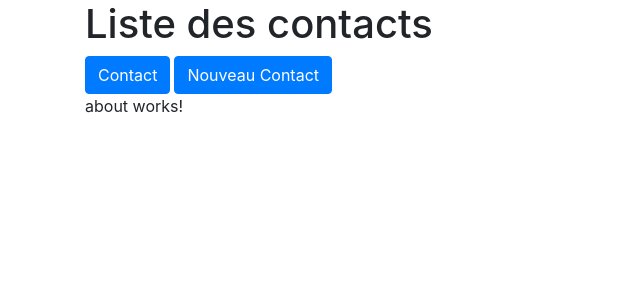
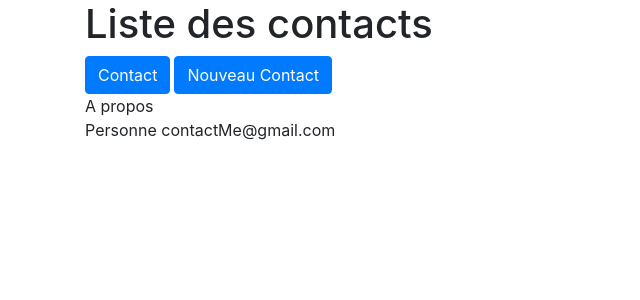
Before and after one commit to FehimMahfoud/Angular, an Angular app: page /about in a window 1280 px wide. Shown: the top 300 px of the page, without its empty margins (0-640 px from the left). Built offline with nearby package versions, Linux system fonts and the light colour scheme.

Commit message:
Fixing quelque truc

```diff
--- a/src/app/about/about.component.html
+++ b/src/app/about/about.component.html
@@ -1 +1,9 @@
-<p>about works!</p>
+<div class="panel panel-primary">
+    <div class="panel-heading">A propos</div>
+    <div class="panel-body">
+            <p>
+                    {{info.nom}}
+                    {{info.email}}
+            </p>
+    </div>
+</div>
--- a/src/app/about/about.component.ts
+++ b/src/app/about/about.component.ts
@@ -6,7 +6,10 @@ import { Component, OnInit } from '@angular/core';
   styleUrls: ['./about.component.css']
 })
 export class AboutComponent implements OnInit {
-
+  info ={
+    nom :"Personne",
+    email :"contactMe@gmail.com"
+  }
   constructor() { }
 
   ngOnInit() {
```
